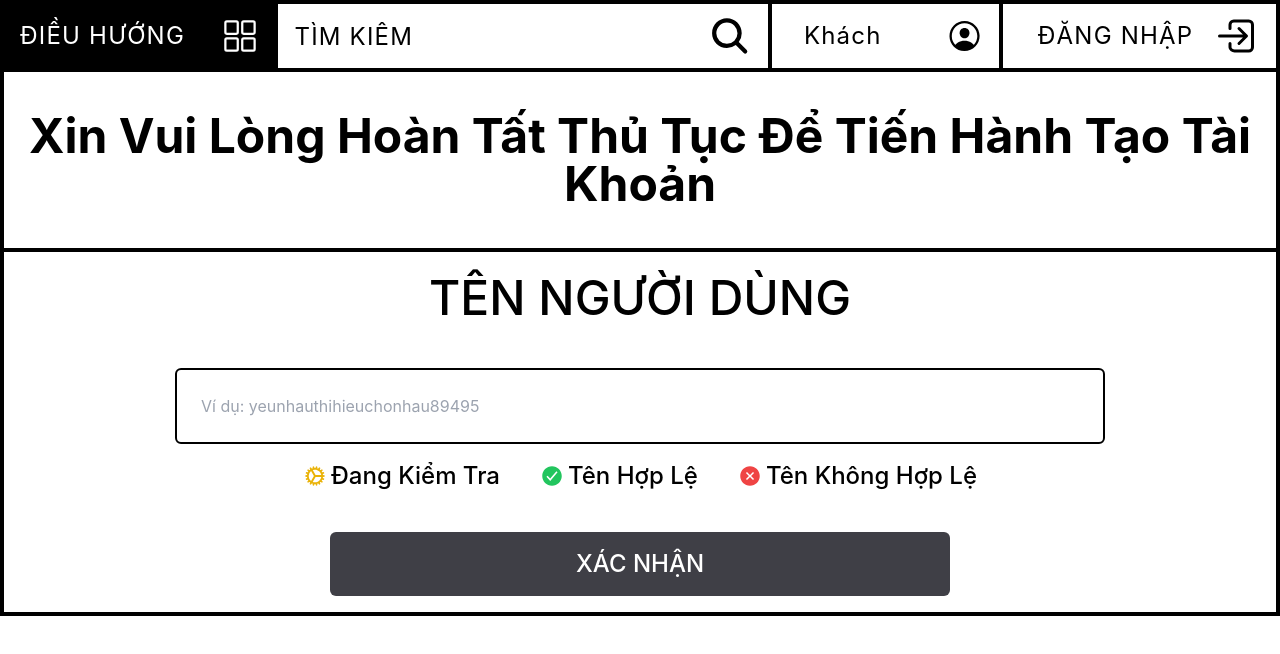
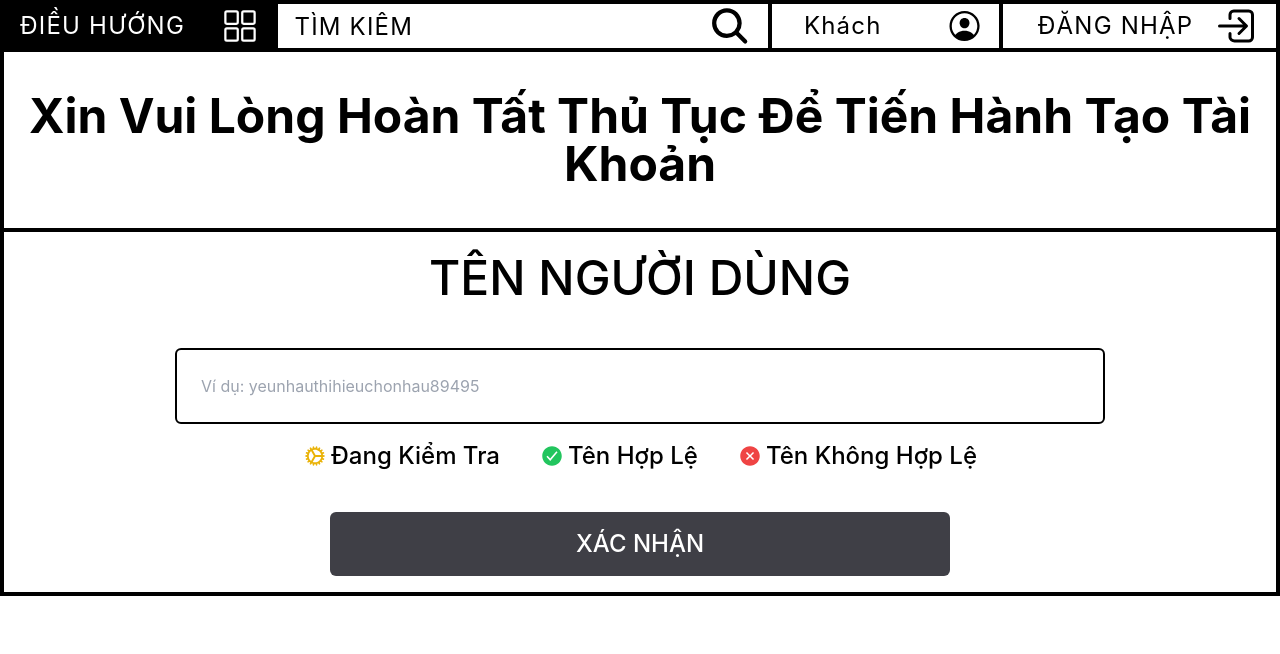
Before and after one commit to trinhgiaphuc/tienglong, a Next.js app: page /edit-profile in a window 1280 px wide. Shown: the top 654 px of the page. Built offline with nearby package versions, Linux system fonts and the light colour scheme; no server answers; a web font is replaced by a local one.

Commit message:
fix font

```diff
--- a/components/layouts/Hero.jsx
+++ b/components/layouts/Hero.jsx
@@ -5,9 +5,7 @@
   return (
     <div className="hero">
       <div className="my-border col-span-2 grid-item-center">
-        <h1 className="title logo-responsive text-center font-ole">
-          Tiếng Lòng
-        </h1>
+        <h1 className="title logo-responsive text-center">Tiếng Lòng</h1>
       </div>
 
       <Link href="/define" passHref>
--- a/components/navigation/Navigation.jsx
+++ b/components/navigation/Navigation.jsx
@@ -17,7 +17,7 @@
   const { user, username, status } = useAuth();
 
   return (
-    <nav className="navbar h-[6%] z-50 sticky top-0 left-0">
+    <nav className="navbar h-12 z-50 sticky top-0 left-0">
       <NavigationLink role={user?.role} />
 
       <div className="navbar__item bg-white px-4 flex-grow">
--- a/tailwind.config.js
+++ b/tailwind.config.js
@@ -11,7 +11,11 @@
         '-apple-system, BlinkMacSystemFont, "Segoe UI", Roboto, "Helvetica Neue", Arial, "Noto Sans", sans-serif, "Apple Color Emoji", "Segoe UI Emoji", "Segoe UI Symbol", "Noto Color Emoji"',
       ],
       mono: ['"Space Mono"', 'monospace'],
-      ole: ['"Ole"', 'cursive'],
+      ole: [
+        '"Ole"',
+        'cursive',
+        '-apple-system, BlinkMacSystemFont, "Segoe UI", Roboto, "Helvetica Neue", Arial, "Noto Sans", sans-serif, "Apple Color Emoji", "Segoe UI Emoji", "Segoe UI Symbol", "Noto Color Emoji"',
+      ],
     },
   },
   plugins: [require('@tailwindcss/typography')],
```
